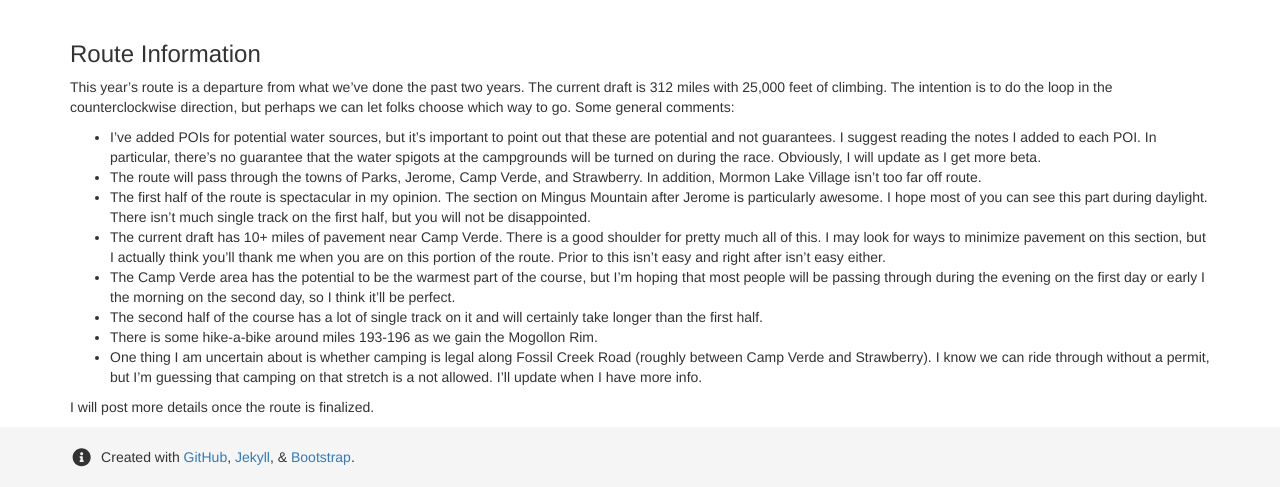
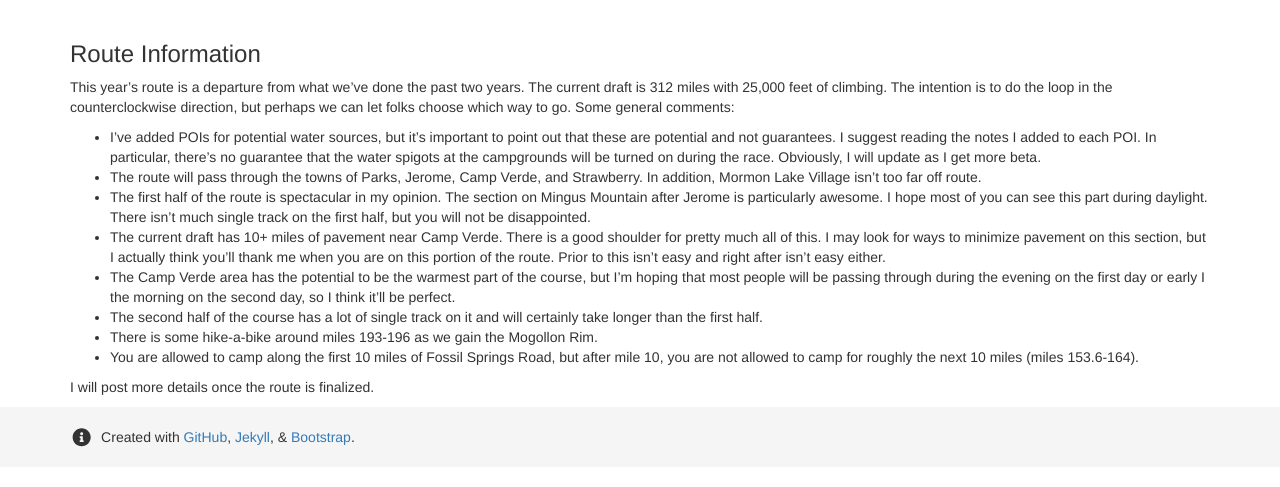
Before and after one commit to dcernst/PinyonsPines, a Jekyll site: the page built from course2021.md, in a window 1280 px wide and 900 px high, scrolled down 1201 px, cut to the strip 413-900 px from the top of the window. Built offline with Jekyll 4.4.1, drawn with Linux system fonts in a browser that asks for light colours; nearby versions of some CDN libraries.

Commit message:
Update to course info

```diff
--- a/course2021.md
+++ b/course2021.md
@@ -41,6 +41,6 @@ This year's route is a departure from what we've done the past two years. The cu
 - The Camp Verde area has the potential to be the warmest part of the course, but I'm hoping that most people will be passing through during the evening on the first day or early I the morning on the second day, so I think it'll be perfect.
 - The second half of the course has a lot of single track on it and will certainly take longer than the first half.
 - There is some hike-a-bike around miles 193-196 as we gain the Mogollon Rim.
-- One thing I am uncertain about is whether camping is legal along Fossil Creek Road (roughly between Camp Verde and Strawberry). I know we can ride through without a permit, but I'm guessing that camping on that stretch is a not allowed.  I'll update when I have more info.
+- You are allowed to camp along the first 10 miles of Fossil Springs Road, but after mile 10, you are not allowed to camp for roughly the next 10 miles (miles 153.6-164).
 
 I will post more details once the route is finalized.
```
